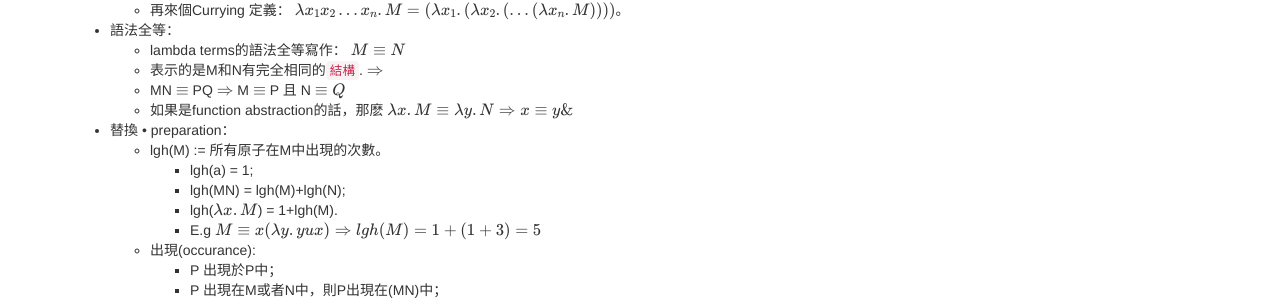
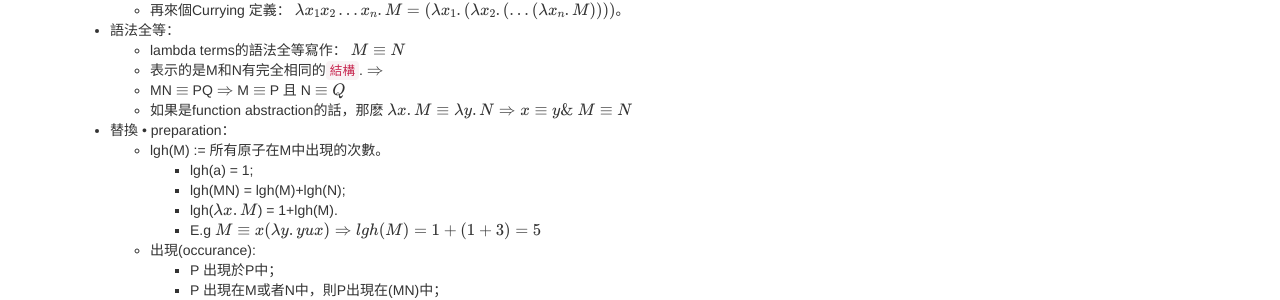
Before and after one commit to xinchoubiology/xinchoubiology.github.io, a Jekyll site: the page built from _posts/2014-07-01-Y-combinator-lambda-function-recursion.md, in a window 1280 px wide and 900 px high, scrolled down 2365 px. Shown: the part 160-460 px from the top of the window. Built offline with Jekyll 4.4.1, drawn with Linux system fonts in a browser that asks for light colours; nearby versions of some CDN libraries; Markdown is read by kramdown in place of the engine named in the settings; formulas are drawn with MathJax 3; comment, search, counter and statistics services are not loaded.

```diff
--- a/_posts/2014-07-01-Y-combinator-lambda-function-recursion.md
+++ b/_posts/2014-07-01-Y-combinator-lambda-function-recursion.md
@@ -131,7 +131,7 @@
 	+ lambda terms的語法全等寫作： $M \equiv N$
 	+ 表示的是M和N有完全相同的`結構`.  $\Rightarrow$
 	+ MN  $\equiv$ PQ $\Rightarrow$ M $\equiv$ P 且 N $\equiv Q$
-	+ 如果是function abstraction的話，那麽  $\lambda x. M \equiv \lambda y. N \Rightarrow x \equiv y  \\& $
+	+ 如果是function abstraction的話，那麽  $\lambda x. M \equiv \lambda y. N \Rightarrow x \equiv y  \\& \ M \equiv N  $
 
 * 替換 &bull; preparation：
 	+ lgh(M) := 所有原子在M中出現的次數。
```
